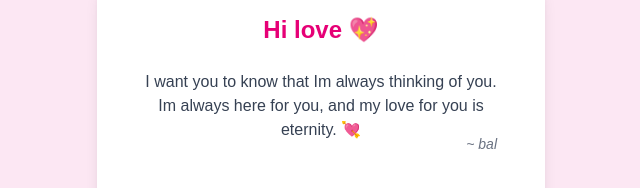
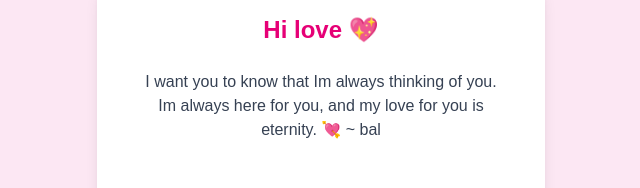
Before and after one commit to Feyded/my-love, a Next.js app: page / in a window 1280 px wide. Shown: the part 125-313 px from the top of the page, without its empty margins (319-959 px from the left). Built offline with nearby package versions, Linux system fonts and the light colour scheme.

Commit message:
fix: author name

```diff
--- a/src/app/page.tsx
+++ b/src/app/page.tsx
@@ -6,17 +6,15 @@ export default function Home() {
   const [showMessage, setShowMessage] = useState(false);
   return (
     <div className="min-h-screen bg-pink-100 flex items-center justify-center px-4">
-      <div className="relative bg-white shadow-lg rounded-xl p-8 max-w-md text-center space-y-6">
+      <div className="bg-white shadow-lg rounded-xl p-8 max-w-md text-center space-y-6">
         <h1 className="text-2xl font-semibold text-pink-600">Hi love 💖</h1>
         <p className="text-gray-700">
           I want you to know that Im always thinking of you.
           <br />
-          Im always here for you, and my love for you is eternity. 💘
+          Im always here for you, and my love for you is eternity. 💘 ~ bal
           <br />
         </p>
-        <div className="absolute top-38 right-12 text-sm text-gray-500 italic text-right">
-          ~ bal
-        </div>
+
         <div className="flex items-center justify-center mt-12 ">
           <Image
             width={150}
```
